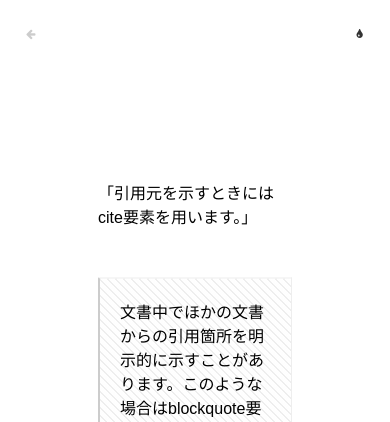
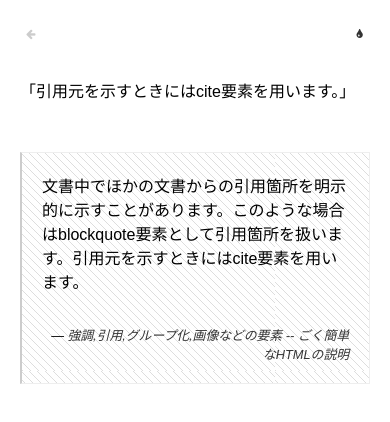
Before and after one commit to Pafuxu/get-quote-tag, a plain HTML site: page index.html in a window 390 px wide. Shown: the top 422 px of the page. Drawn offline with Linux system fonts and the light colour scheme.

Commit message:
スタイルシートの見直し
- モバイルデバイスへの対応

```diff
--- a/css/demo.css
+++ b/css/demo.css
@@ -143,7 +143,16 @@ ul.social-buttons li:last-child {
   margin-top: 25px
 }
 
-
+@media screen and (max-width: 55em) {
+  .content-wrap {
+    width: 100%;
+    position: relative;
+    top: 0;
+    left: 0;
+    -webkit-transform: translate(0, 0);
+    transform: translate(0, 0);
+  }
+}
 @media screen and (max-width: 35em) {
 	.nav-icon span {
 		display: none;
```
